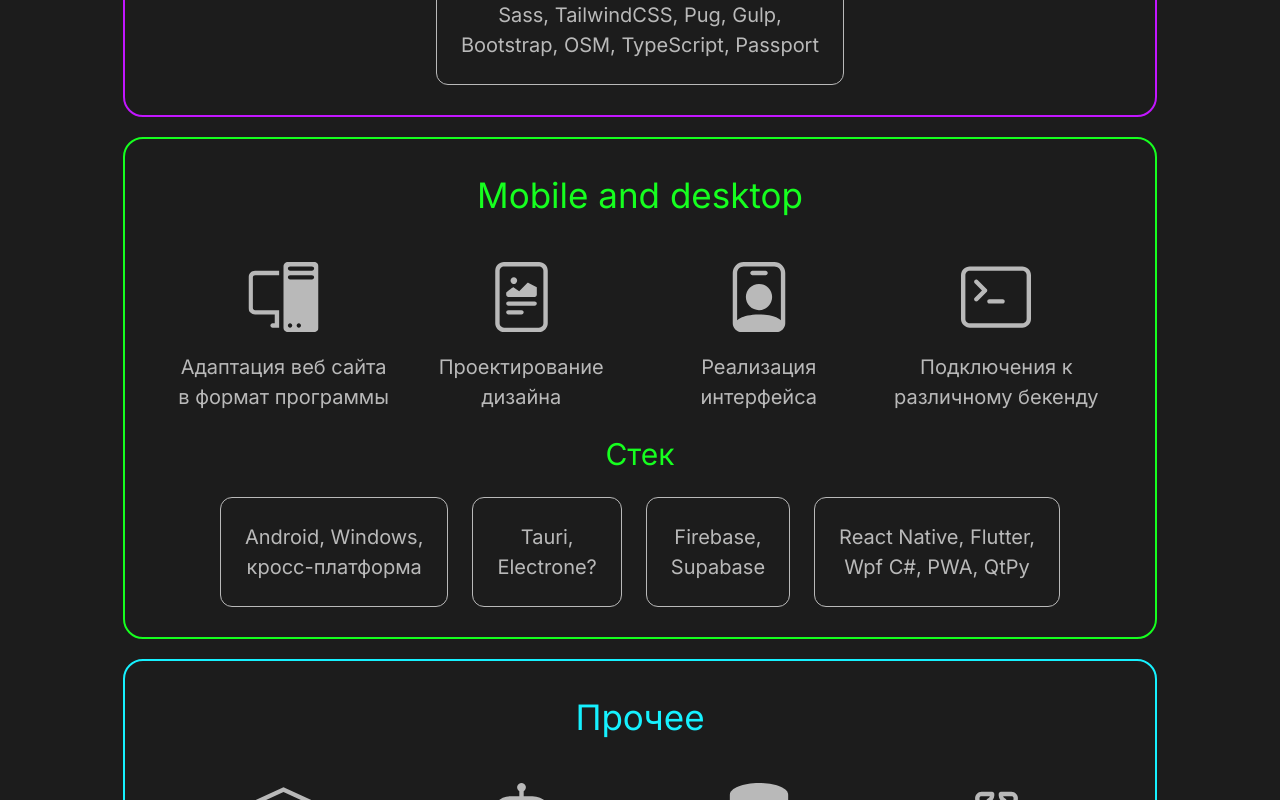
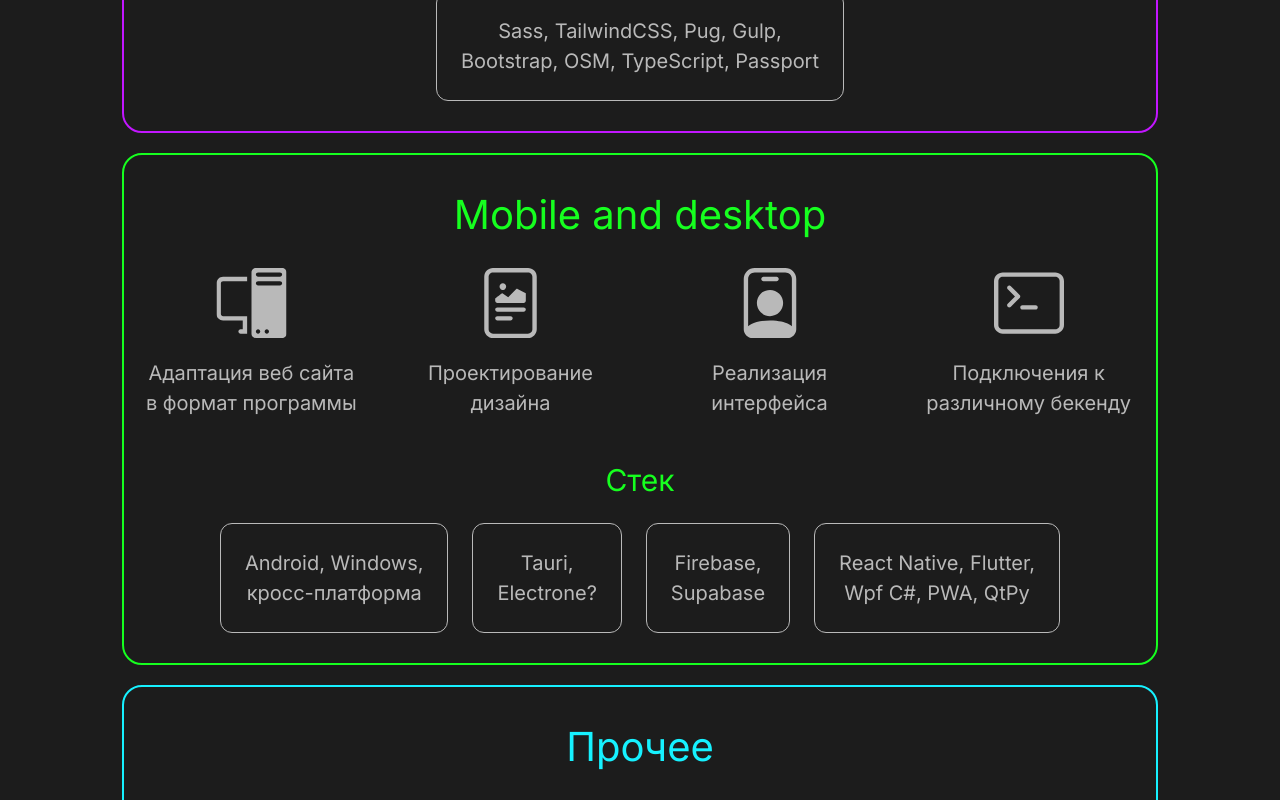
Before and after one commit to arcforgelab/animila.ru, a Next.js app: page /exp in a window 1280 px wide. Shown: the part 1040-1840 px from the top of the page. Built offline with nearby package versions, Linux system fonts and the light colour scheme.

Commit message:
fix experience page adaptive

```diff
--- a/src/app/exp/page.tsx
+++ b/src/app/exp/page.tsx
@@ -75,33 +75,39 @@ export default function expo() {
         }
     ]
 
-    return <main className='mb-[60px]'>
-        <h2 className='text-[40px] text-center mt-[60px]'>Навыки</h2>
-        <div className='mt-[60px]'>
+    return <main className='flex flex-col gap-[50px] my-[50px] px-[10px] md:px-[9.55vw]'>
+        <h2 className='text-[40px] text-center'>Навыки</h2>
+
+        <div className="flex flex-col justify-center gap-[20px]">
             {expos.map((item, index) =>
                 <section
-                    className='flex justify-center flex-col border-2 py-[30px] px-[40px] w-[80.8vw] mx-auto mt-[20px] rounded-[20px]'
+                    className='flex justify-center flex-col gap-[23px] border-2 py-[30px] mx-auto rounded-[20px] px-[10px] w-full'
                     style={{borderColor: item.color}} key={index}>
 
-                    <h3 style={{color: item.color}} className='text-center text-[35px]'>{item.title}</h3>
+                    <h3 style={{color: item.color}} className='text-center text-[40px]'>{item.title}</h3>
 
-                    <div className='flex justify-around flex-wrap mt-[40px]'>
+                    <div className="flex flex-col justify-center gap-[40px]">
+                        <div className='flex justify-around flex-col md:flex-row md:flex-wrap gap-[25px] '>
                             {item.services.map((service, index) =>
-                            <div className='flex flex-col items-center'  key={index}>
+                                <div className='flex flex-col items-center' key={index}>
                                     {service.logo}
                                     <p className='text-[20px] w-[220px] text-center flex justify-center mt-[20px]'>{service.title}</p>
                                 </div>
                             )}
                         </div>
 
-                    <h3 style={{color: item.color}} className='text-center text-[30px] mt-[20px]'>Стек</h3>
 
-                    <div className='flex justify-center mt-[20px] gap-[24px] flex-wrap'>
+                        <div className="flex flex-col justify-center gap-[20px]">
+                            <h3 style={{color: item.color}} className='text-center text-[30px]'>Стек</h3>
+
+                            <div className='flex justify-center gap-[24px] flex-wrap'>
                                 {item.stacks.map((stack, index) =>
-                            <p className='text-[20px] p-[24px] border-[1px] border-text rounded-[12px] whitespace-pre-line flex justify-center text-center' key={index}>{stack}</p>
+                                    <p className='text-[20px] w-full py-[24px] md:px-[24px] md:w-fit border-[1px] border-text rounded-[12px] whitespace-pre-line flex justify-center text-center'
+                                       key={index}>{stack}</p>
                                 )}
                             </div>
-
+                        </div>
+                    </div>
                 </section>
             )}
         </div>
```
Lines whose indentation alone changed are shown as unchanged.
